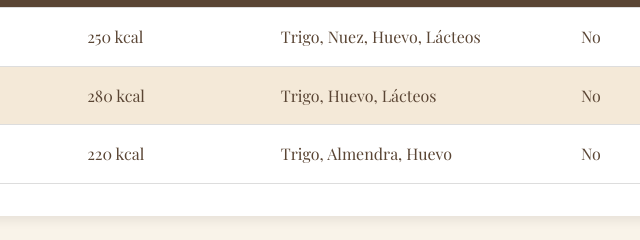
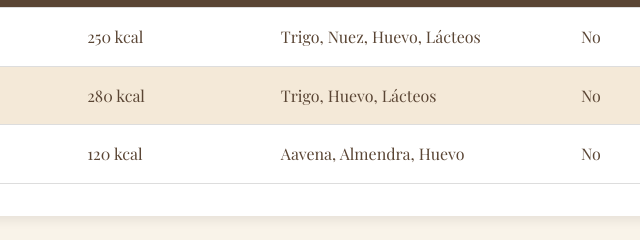
Before and after one commit to F3rnandoVil/Blanche, a plain HTML site: page index.html in a window 1280 px wide. Shown: the part 1860-2100 px from the top of the page, 359-999 px from the left. Drawn offline with nearby package versions, Linux system fonts and the light colour scheme; a web font is replaced by a local one.

Commit message:
Update index.html

```diff
--- a/index.html
+++ b/index.html
@@ -121,8 +121,8 @@
                         </tr>
                         <tr>
                             <th>Crujiente de Almendra</th>
-                            <td>220 kcal</td>
-                            <td>Trigo, Almendra, Huevo</td>
+                            <td>120 kcal</td>
+                            <td>Aavena, Almendra, Huevo</td>
                             <td>No</td>
                         </tr>
                     </tbody>
```
